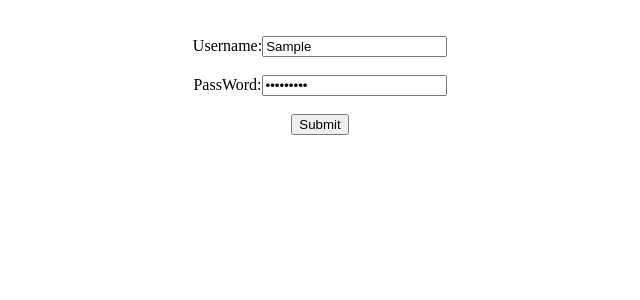
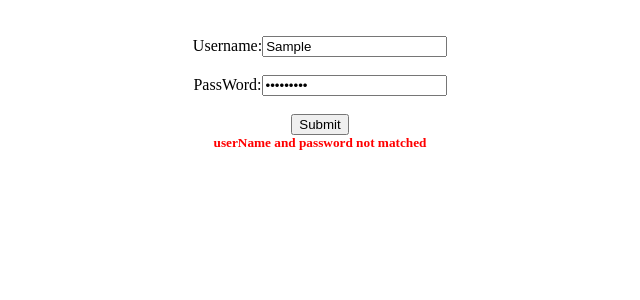
Before and after one commit to KRAN22/react-practice-projects, a React (Create React App) app: page / in a window 1280 px wide. Both pictures are taken after typing "Sample", "Sample123" into the empty fields and a click on the button "Submit". Shown: the top 300 px of the page, without its empty margins (320-960 px from the left). Built offline with nearby package versions, Linux system fonts and the light colour scheme.

Commit message:
Add condition in log in form

```diff
--- a/src/LoginFrom/loginFrom.js
+++ b/src/LoginFrom/loginFrom.js
@@ -20,7 +20,10 @@ export const LoginFrom = () => {
       window.localStorage.setItem("isLoggedIn", true);
       navigate("home");
     } else {
-      alert("invalid login");
+      setState(true);
+    }
+    if (userA.length === 0 && passwordB.length === 0) {
+      setState(false);
     }
   };
   return (
@@ -31,16 +34,22 @@ export const LoginFrom = () => {
         <label>Username:</label>
         <input type={"text"} name="username" onChange={ChangeHandlerA} />
         <br />
+        {state === false ? (
+          <h5 style={{ color: "red", margin: "0" }}>* userName is required</h5>
+        ) : null}
         <br />
         <label>PassWord:</label>
         <input type={"password"} onChange={ChangeHandlerB} />
         <br />
+        {state === false ? (
+          <h5 style={{ color: "red", margin: "0" }}>* password is required</h5>
+        ) : null}
         <br />
         <button onClick={SubmitHandler}>Submit</button>
-        {state === false ? (
-          <h3 style={{ color: "red" }}>
-            Your username and password not matched
-          </h3>
+        {state === true ? (
+          <h5 style={{ color: "red", margin: "0" }}>
+            userName and password not matched
+          </h5>
         ) : null}
       </center>
     </div>
```
